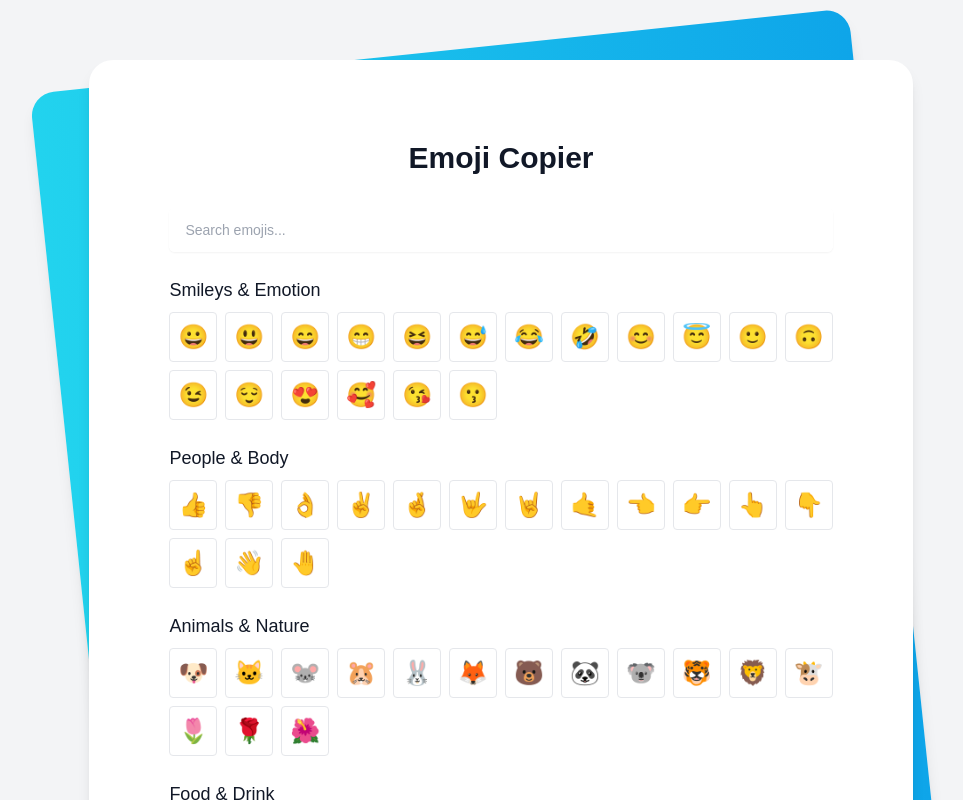
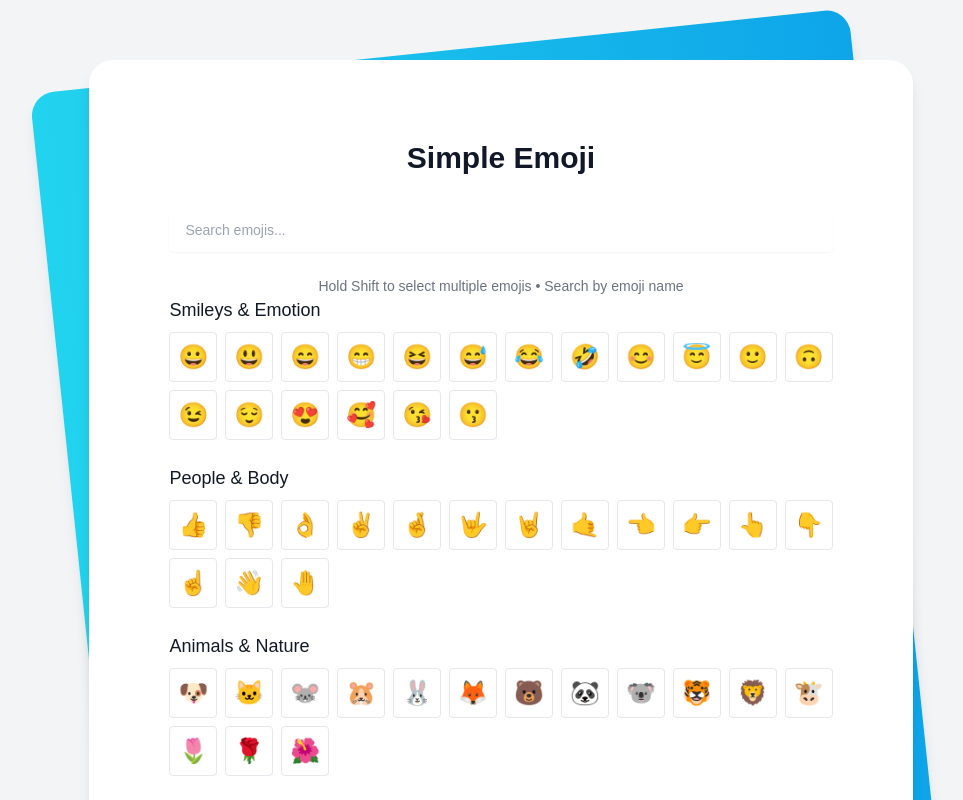
Before and after one commit to fprzg/simpleemoji, a Next.js app: page / in a window 1280 px wide. Shown: the top 800 px of the page, without its empty margins (139-1102 px from the left). Built offline with nearby package versions, Linux system fonts and the light colour scheme.

Commit message:
Fixed instructions and app name

```diff
--- a/app/page.tsx
+++ b/app/page.tsx
@@ -250,7 +250,7 @@ export default function Home() {
   return (
     <div className="min-h-screen bg-gray-100 py-6 flex flex-col justify-center sm:py-12">
       <Head>
-        <title>Emoji Copier</title>
+        <title>Simple Emoji</title>
         <meta name="description" content="Copy emojis with a click" />
         <link rel="icon" href="/favicon.ico" />
       </Head>
@@ -260,7 +260,7 @@ export default function Home() {
         <div className="relative px-4 py-10 bg-white shadow-lg sm:rounded-3xl sm:p-20">
           <div className="max-w-md mx-auto md:max-w-xl lg:max-w-3xl">
             <div>
-              <h1 className="text-3xl font-extrabold text-gray-900 text-center mb-8">Emoji Copier</h1>
+              <h1 className="text-3xl font-extrabold text-gray-900 text-center mb-8">Simple Emoji</h1>
 
               {/* Copy message */}
               {copyMessage && (
@@ -291,6 +291,10 @@ export default function Home() {
                     </button>
                   )}
                 </div>
+              </div>
+
+              <div className="mt-6 text-center text-sm text-gray-500">
+                <p>Hold Shift to select multiple emojis • Search by emoji name</p>
               </div>
 
               {/* Selected emojis display */}
@@ -325,9 +329,6 @@ export default function Home() {
                 </div>
               ))}
 
-              <div className="mt-6 text-center text-sm text-gray-500">
-                <p>Hold Shift to select multiple emojis • Search by emoji name</p>
-              </div>
             </div>
           </div>
         </div>
```
